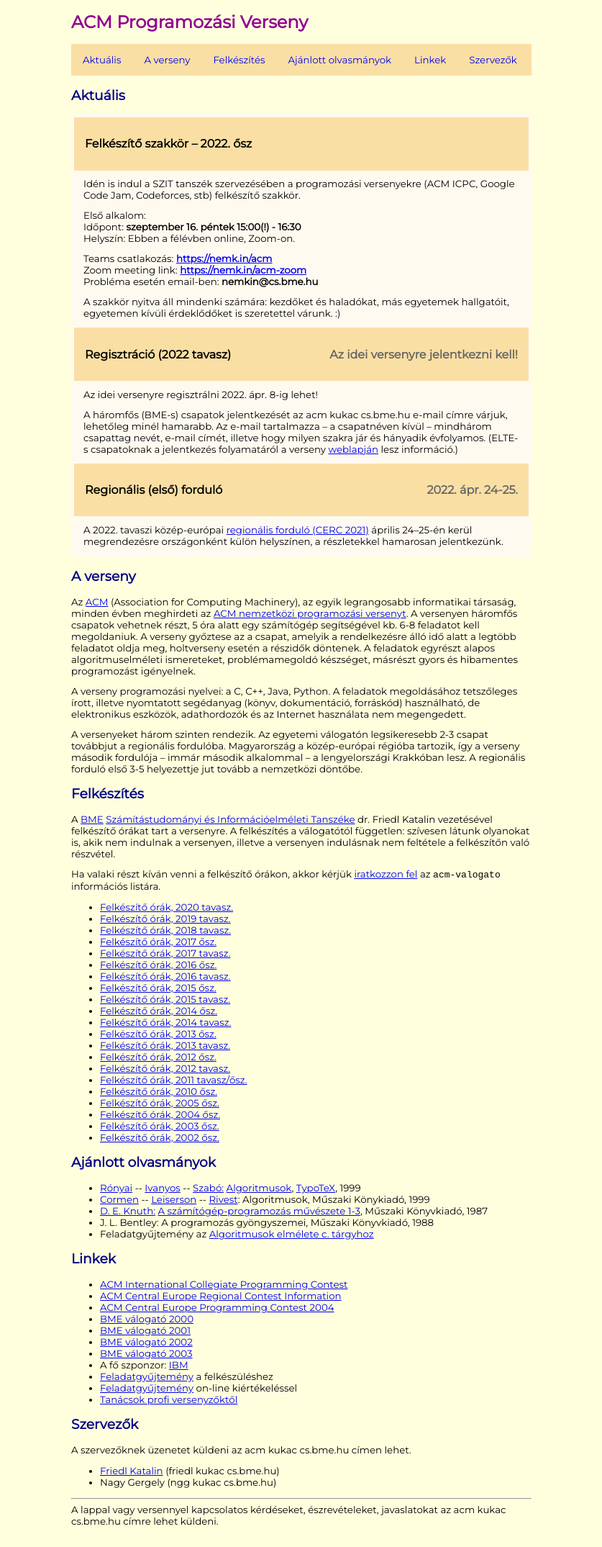
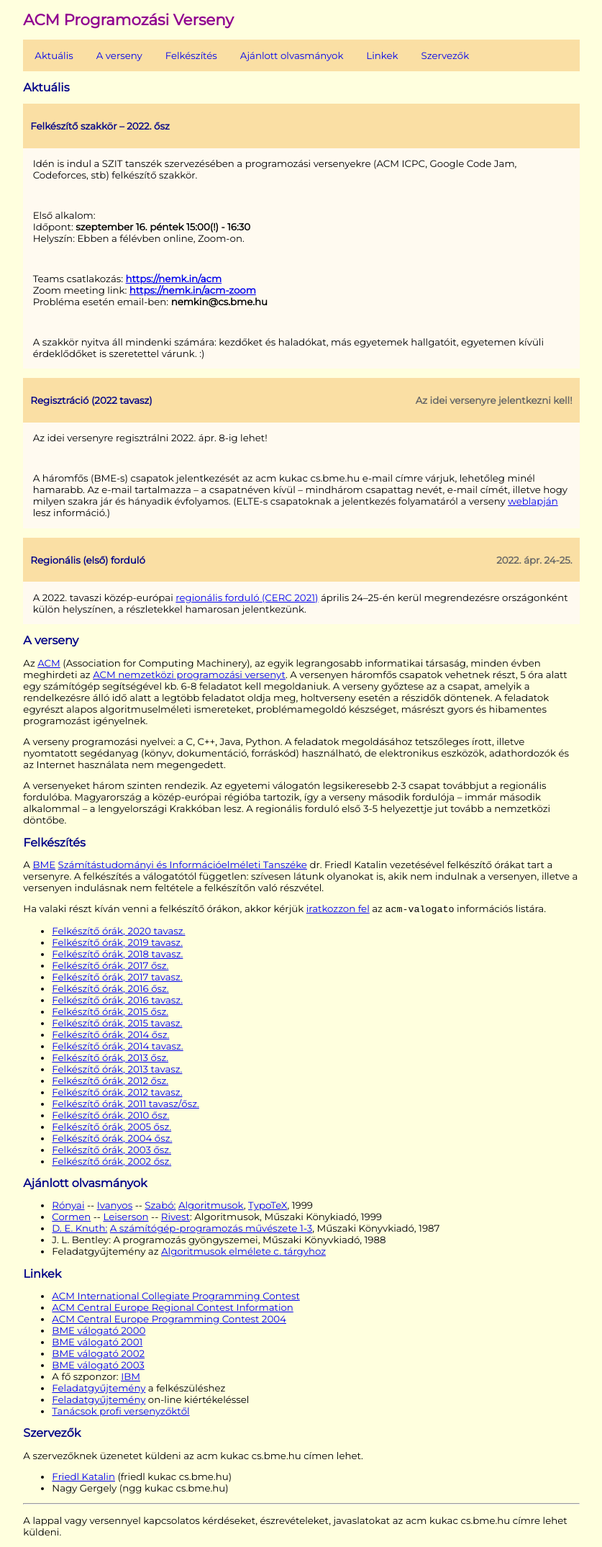
Before and after one commit to cpszit/cs-bme-hu-icpc-old, a PHP site: page / in a window 1280 px wide. Shown: the whole page at 72% size, without its empty margins (221-1058 px from the left). Before the commit the page ends 2118 px from the top, so only its background shows below. Run offline with PHP 8.4, Linux system fonts and the light colour scheme; some libraries are stand-ins or nearby versions.

Commit message:
Simplify

```diff
--- a/assets/css/style.css
+++ b/assets/css/style.css
@@ -18,32 +18,21 @@
 
 body {
   font-family: 'Montserrat', sans-serif;
-  font-weight: 400;
   font-size: 10pt;
   background-color: #ffffde;
 }
 
-p {
-  margin-top: 0px;
-  margin-bottom: 12px;
-  margin-left: auto;
-  margin-right: auto;
-}
-
 h1 {
   color: #900090;
-  font-size: 18pt;
+  font-size: 16pt;
 }
 h2 {
   color: #000088;
-  font-size: 14pt;
-}
-h3 {
-  color: #000088;
   font-size: 12pt;
 }
-h4 {
-  font-size: 12pt;
+h3, h4 {
+  color: #000088;
+  font-size: 10pt;
 }
 
 input, textarea {
@@ -55,9 +44,6 @@ pre,
 tt,
 code {
   font-family: "Courier New", Courier, monospace;
-  font-size: small;
-  margin-top: 5px;
-  margin-bottom: 10px;
 }
 
 .schedule .item .header .title
@@ -65,25 +51,12 @@ code {
   font-weight: bold;
 }
 
-.descrip
-{
-  padding-left: 15px;
-  padding-right: 15px;
-}
-
-.schedule
-{
-  background-color: #fffaf0;
-  vertical-align: middle;
-  padding: 2px;
-}
-
 .schedule .item .header
 {
-  margin: 2px;
   cursor: pointer;
   width: auto;
-  padding: 6px 15px;
+  padding: 5px 10px;
+  margin: 0px;
   background-color: #fadfa4;
 }
 
@@ -98,43 +71,23 @@ code {
   margin-left: 2em;
 }
 
-.details
-{
-  padding: 0px 15px;
-}
-
-.details_embedded
-{
-  height: 100%;
-  width: 100%;
-}
 
 .details, .details_embedded
 {
   background-color: #fffaf0;
 }
 
-.details p, .details_embedded p
-{
-  margin-top: 0.8em;
+.details p {
+  margin-top: 0px;
+  padding: 1em;
 }
 
 .inner
 {
-  width: 48em;
+  width: 58em;
   margin: 0 auto;
 }
 
-.banner
-{
-  width: 100%;
-  margin-top: 1ex;
-  text-align: center;
-  background-color: White;
-  text-align: center;
-  margin-top: 1ex;
-  margin-bottom: 1ex;
-}
 .menu {
   list-style-type: none;
   margin: 0;
```
